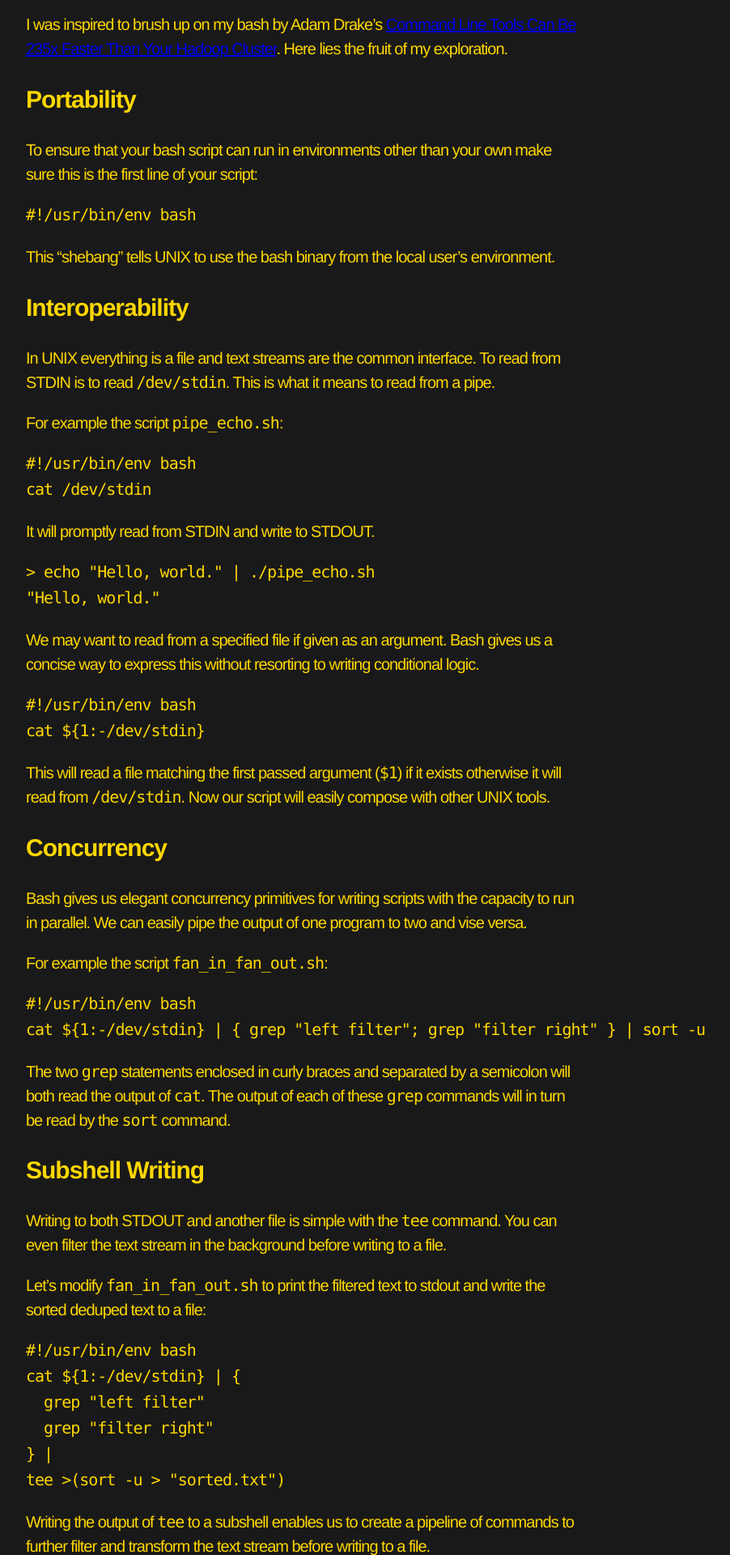
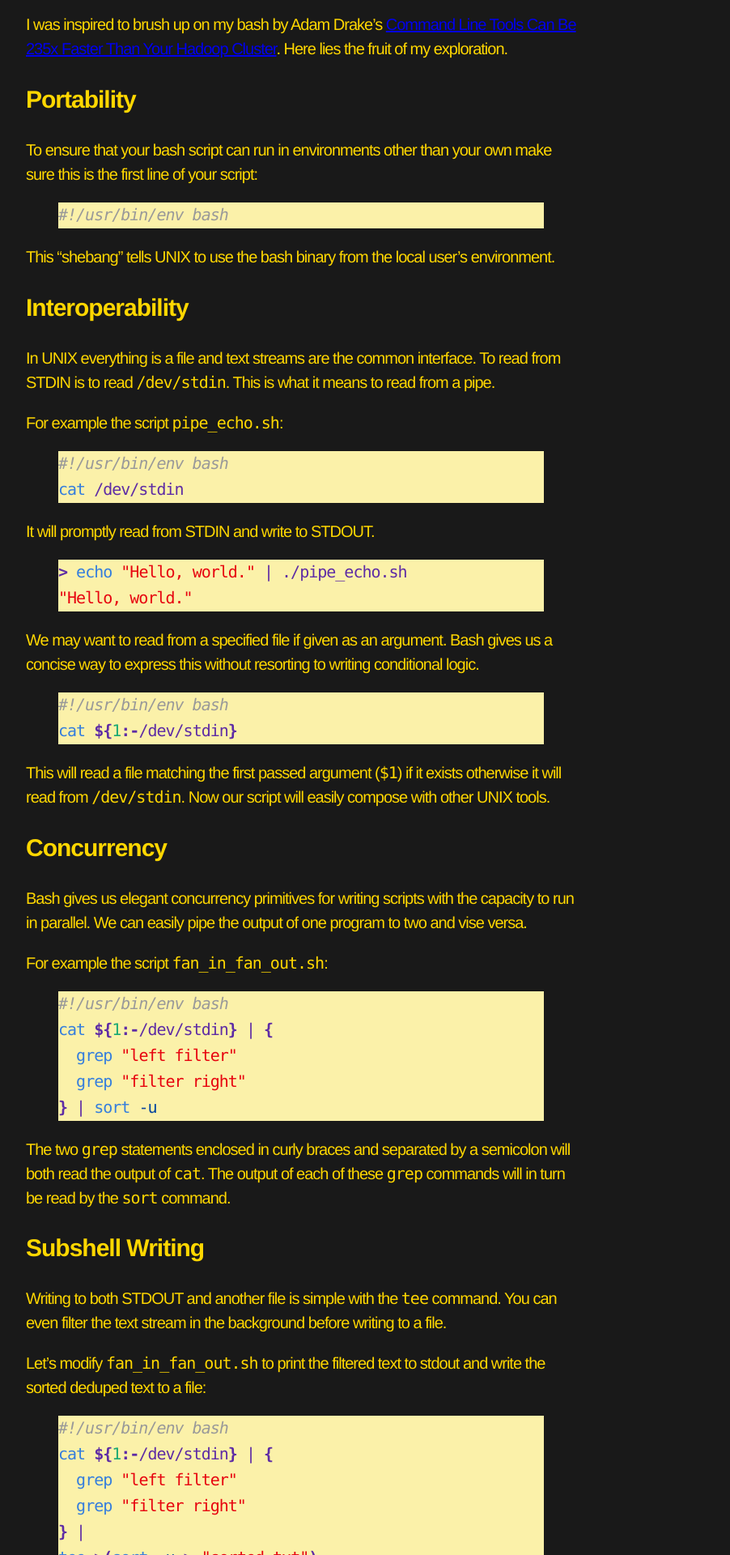
Before and after one commit to robert-baldwin/robert-baldwin.github.io, a Jekyll site: the page built from _posts/2018-05-30-bash-to-basics.md, in a window 1280 px wide. Shown: the part 354-2274 px from the top of the page at 81% size, without its empty margins (96-998 px from the left). Built offline with Jekyll 4.4.1, drawn with Linux system fonts in a browser that asks for light colours; some of the changed text lies outside the part shown.

Commit message:
update syntax highlighting

````diff
--- a/_layouts/html.html
+++ b/_layouts/html.html
@@ -4,6 +4,7 @@
 
   <meta name="viewport" content="width=device-width, initial-scale=1">
   <link rel="stylesheet" href="/css/tachyons.css"/>
+  <link rel="stylesheet" href="/css/syntax.css"/>
 
   <body class="helvetica bg-black-90">
     {{ content }}
--- a/_posts/2018-05-30-bash-to-basics.md
+++ b/_posts/2018-05-30-bash-to-basics.md
@@ -13,9 +13,10 @@ I was inspired to brush up on my bash by Adam Drake's [Command Line Tools Can Be
 
 To ensure that your bash script can run in environments other than your own make sure this is the first line of your script:
 
-```
+{% highlight bash %}
 #!/usr/bin/env bash
-```
+{% endhighlight %}
+
 This "shebang" tells UNIX to use the bash binary from the local user's environment.
 
 ## Interoperability
@@ -24,24 +25,24 @@ In UNIX everything is a file and text streams are the common interface. To read
 
 For example the script `pipe_echo.sh`:
 
-```
+{% highlight bash %}
 #!/usr/bin/env bash
 cat /dev/stdin
-```
+{% endhighlight %}
 
 It will promptly read from STDIN and write to STDOUT.
 
-```
+{% highlight bash %}
 > echo "Hello, world." | ./pipe_echo.sh
 "Hello, world."
-```
+{% endhighlight %}
 
 We may want to read from a specified file if given as an argument. Bash gives us a concise way to express this without resorting to writing conditional logic.
 
-```
+{% highlight bash %}
 #!/usr/bin/env bash
 cat ${1:-/dev/stdin}
-```
+{% endhighlight %}
 
 This will read a file matching the first passed argument (`$1`) if it exists otherwise it will read from `/dev/stdin`. Now our script will easily compose with other UNIX tools.
 
@@ -51,10 +52,13 @@ Bash gives us elegant concurrency primitives for writing scripts with the capaci
 
 For example the script `fan_in_fan_out.sh`:
 
-```
+{% highlight bash %}
 #!/usr/bin/env bash
-cat ${1:-/dev/stdin} | { grep "left filter"; grep "filter right" } | sort -u
-```
+cat ${1:-/dev/stdin} | {
+  grep "left filter"
+  grep "filter right"
+} | sort -u
+{% endhighlight %}
 
 The two `grep` statements enclosed in curly braces and separated by a semicolon will both read the output of `cat`. The output of each of these `grep` commands will in turn be read by the `sort` command.
 
@@ -64,14 +68,14 @@ Writing to both STDOUT and another file is simple with the `tee` command. You ca
 
 Let's modify `fan_in_fan_out.sh` to print the filtered text to stdout and write the sorted deduped text to a file:
 
-```
+{% highlight bash %}
 #!/usr/bin/env bash
 cat ${1:-/dev/stdin} | {
   grep "left filter"
   grep "filter right"
 } |
 tee >(sort -u > "sorted.txt")
-```
+{% endhighlight %}
 
 Writing the output of `tee` to a subshell enables us to create a pipeline of commands to further filter and transform the text stream before writing to a file.
 
@@ -81,9 +85,9 @@ Some commands will expect files as arguments instead of text streams. In these c
 
 For example the `comm` command takes two files and outputs the lines that are common as well as unique to each.
 
-```
+{% highlight bash %}
 comm -23 <(./new_jokes.sh) "jokes.txt"
-```
+{% endhighlight %}
 
 The result will be the lines generated by the new_jokes.sh script absent jokes.txt.
 
--- /dev/null
+++ b/css/syntax.css
@@ -0,0 +1,60 @@
+.highlight  { background: #fbf1a9; color: #5e2ca5 }
+.highlight .c { color: #999; font-style: italic } /* Comment */
+.highlight .err { color: #a61717; background-color: #e3d2d2 } /* Error */
+.highlight .k { font-weight: bold } /* Keyword */
+.highlight .o { font-weight: bold } /* Operator */
+.highlight .cm { color: #999; font-style: italic } /* Comment.Multiline */
+.highlight .cp { color: #999999; font-weight: bold } /* Comment.Preproc */
+.highlight .c1 { color: #999; font-style: italic } /* Comment.Single */
+.highlight .cs { color: #999999; font-weight: bold; font-style: italic } /* Comment.Special */
+.highlight .gd { color: #000000; background-color: #ffdddd } /* Generic.Deleted */
+.highlight .gd .x { color: #000000; background-color: #ffaaaa } /* Generic.Deleted.Specific */
+.highlight .ge { font-style: italic } /* Generic.Emph */
+.highlight .gr { color: #aa0000 } /* Generic.Error */
+.highlight .gh { color: #999999 } /* Generic.Heading */
+.highlight .gi { color: #000000; background-color: #ddffdd } /* Generic.Inserted */
+.highlight .gi .x { color: #000000; background-color: #aaffaa } /* Generic.Inserted.Specific */
+.highlight .go { color: #888888 } /* Generic.Output */
+.highlight .gp { color: #555555 } /* Generic.Prompt */
+.highlight .gs { font-weight: bold } /* Generic.Strong */
+.highlight .gu { color: #aaaaaa } /* Generic.Subheading */
+.highlight .gt { color: #aa0000 } /* Generic.Traceback */
+.highlight .kc { font-weight: bold } /* Keyword.Constant */
+.highlight .kd { font-weight: bold } /* Keyword.Declaration */
+.highlight .kp { font-weight: bold } /* Keyword.Pseudo */
+.highlight .kr { font-weight: bold } /* Keyword.Reserved */
+.highlight .kt { color: #445588; font-weight: bold } /* Keyword.Type */
+.highlight .m { color: #009999 } /* Literal.Number */
+.highlight .s { color: #e7040f } /* Literal.String */
+.highlight .na { color: #19a974 } /* Name.Attribute */
+.highlight .nb { color: #357edd } /* Name.Builtin */
+.highlight .nc { color: #357edd; font-weight: bold } /* Name.Class */
+.highlight .no { color: #19a974 } /* Name.Constant */
+.highlight .ni { color: #800080 } /* Name.Entity */
+.highlight .ne { color: #990000; font-weight: bold } /* Name.Exception */
+.highlight .nf { color: #990000; font-weight: bold } /* Name.Function */
+.highlight .nn { color: #555555 } /* Name.Namespace */
+.highlight .nt { color: #00449e } /* Name.Tag */
+.highlight .nv { color: #19a974 } /* Name.Variable */
+.highlight .ow { font-weight: bold } /* Operator.Word */
+.highlight .w { color: #bbbbbb } /* Text.Whitespace */
+.highlight .mf { color: #009999 } /* Literal.Number.Float */
+.highlight .mh { color: #009999 } /* Literal.Number.Hex */
+.highlight .mi { color: #009999 } /* Literal.Number.Integer */
+.highlight .mo { color: #009999 } /* Literal.Number.Oct */
+.highlight .sb { color: #e7040f } /* Literal.String.Backtick */
+.highlight .sc { color: #e7040f } /* Literal.String.Char */
+.highlight .sd { color: #e7040f } /* Literal.String.Doc */
+.highlight .s2 { color: #e7040f } /* Literal.String.Double */
+.highlight .se { color: #e7040f } /* Literal.String.Escape */
+.highlight .sh { color: #e7040f } /* Literal.String.Heredoc */
+.highlight .si { color: #e7040f } /* Literal.String.Interpol */
+.highlight .sx { color: #e7040f } /* Literal.String.Other */
+.highlight .sr { color: #009926 } /* Literal.String.Regex */
+.highlight .s1 { color: #e7040f } /* Literal.String.Single */
+.highlight .ss { color: #990073 } /* Literal.String.Symbol */
+.highlight .bp { color: #999999 } /* Name.Builtin.Pseudo */
+.highlight .vc { color: #19a974 } /* Name.Variable.Class */
+.highlight .vg { color: #19a974 } /* Name.Variable.Global */
+.highlight .vi { color: #19a974 } /* Name.Variable.Instance */
+.highlight .il { color: #009999 } /* Literal.Number.Integer.Long */
````
